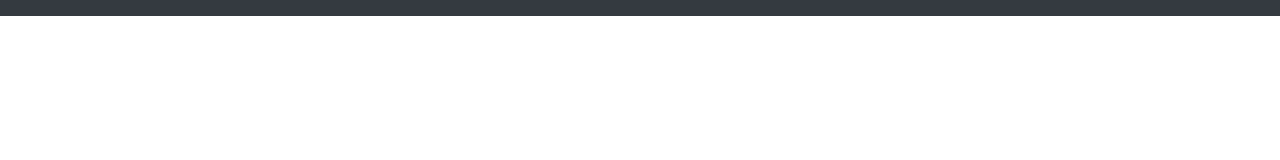
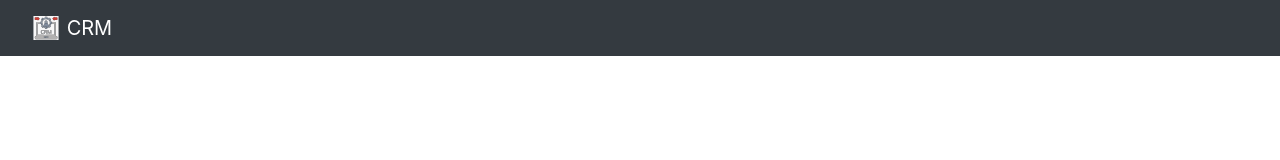
Before and after one commit to FJala-Tr2020/front-end-e1, a website: page src/index.html in a window 1280 px wide. Drawn offline with nearby package versions, Linux system fonts and the light colour scheme.

Commit message:
se creó la Etiqueta CRM e insertó al menu.

```diff
--- a/src/index.html
+++ b/src/index.html
@@ -15,7 +15,10 @@
 <body>
 <nav class="navbar navbar-dark bg-dark">
   <div class="container-fluid">
-
+    <a class="navbar-brand" href="#">
+      <img src="assets/images/image2vector.svg" alt="" width="30" height="24" class="d-inline-block align-text-top">
+      CRM
+    </a>
   </div>
 </nav>
 
```
